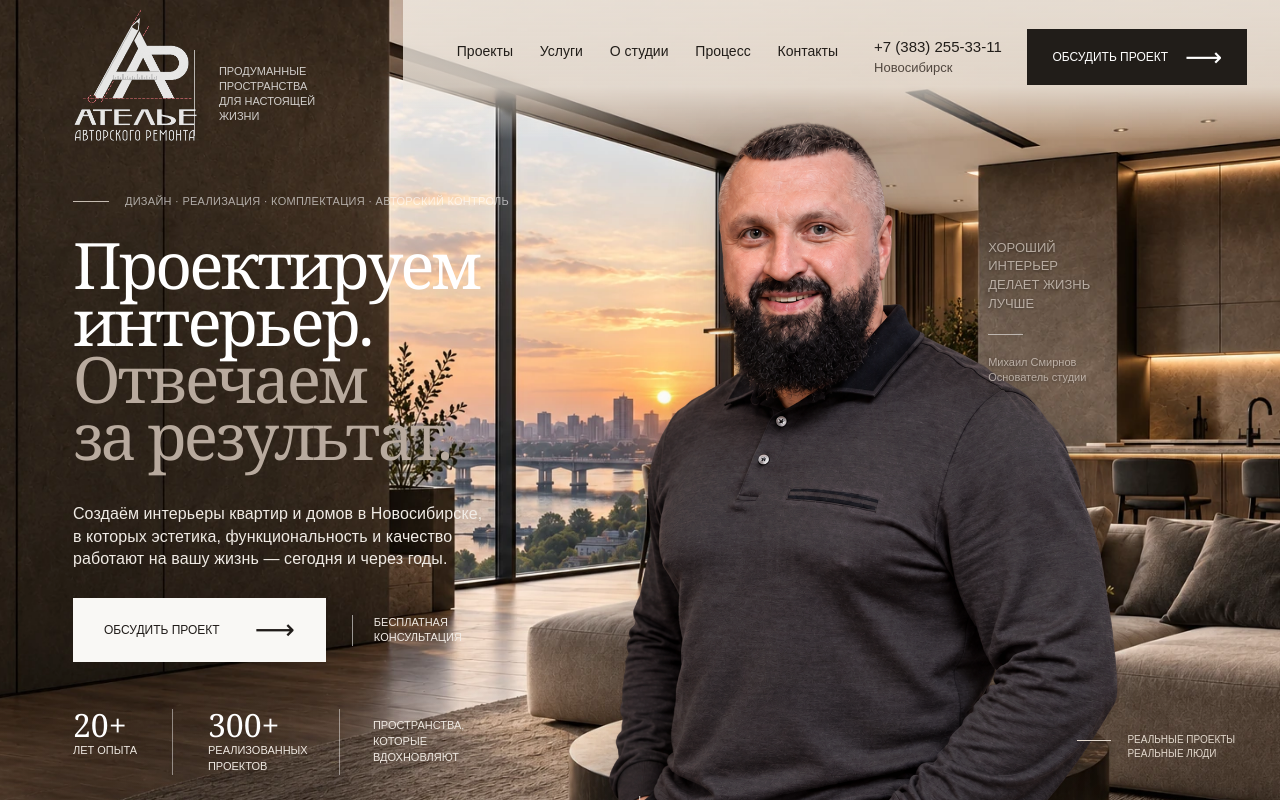
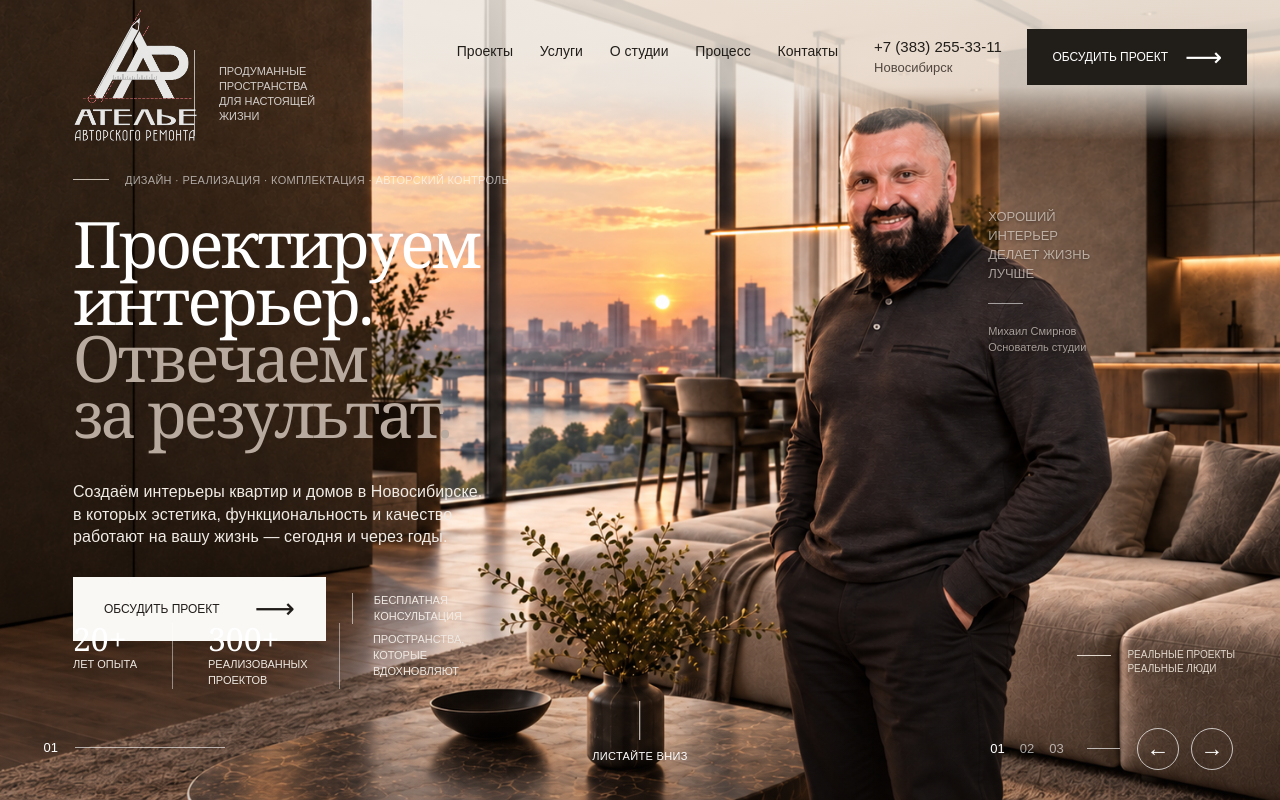
Before and after one commit to Gartrem/2553311, a Next.js app: page / in a window 1280 px wide. Shown: the top 800 px of the page. Built offline with nearby package versions, Linux system fonts and the light colour scheme.

Commit message:
Integrate founder into reference hero scene with natural lighting

```diff
--- a/app/globals.css
+++ b/app/globals.css
@@ -245,11 +245,14 @@ html{scrollbar-width:none}html::-webkit-scrollbar{width:0;height:0}
 }
 @media(min-width:1051px) and (max-width:1250px){.siteHeaderHome::before{left:29vw}}
 
-/* Founder portrait on the opening slide. */
-.heroFounder{position:absolute;z-index:2;top:7.5%;right:10%;width:auto;height:90%;object-fit:contain;object-position:center bottom;pointer-events:none;filter:drop-shadow(0 20px 28px rgba(20,15,12,.18));animation:founderIn .65s ease both}
-@keyframes founderIn{from{opacity:0;transform:translateY(18px)}to{opacity:1;transform:translateY(0)}}
-@media(min-width:1051px){.heroAside{z-index:4;left:77.2%;top:26.5%}}
-@media(max-width:1250px) and (min-width:1051px){.heroFounder{right:3%;height:90%}}
-@media(max-width:1050px){.heroFounder{z-index:2;top:auto;right:-2%;bottom:-1%;width:min(59vw,590px);height:auto;opacity:.92}.heroContent,.heroStats{z-index:4}}
-@media(max-width:700px){.heroFounder{right:-31%;bottom:auto;top:6.5%;width:92vw;opacity:.78;filter:drop-shadow(0 16px 25px rgba(20,15,12,.2))}.heroPanel{z-index:3}.heroVignette{z-index:3}.heroContent,.heroStats,.heroSlideControls{z-index:5}}
-@media(prefers-reduced-motion:reduce){.heroFounder{animation:none}}
+/* Keep the founder and the room in one photographic coordinate system. */
+@media(min-width:1051px){
+  .hero{min-height:760px}
+  .heroImage:first-child img{object-position:center center}
+  .heroAside{left:77.2%;top:26%;width:140px}
+}
+@media(max-width:1050px){.heroImage:first-child img{object-position:70% center}}
+@media(max-width:700px){
+  .heroImage:first-child{height:510px}
+  .heroImage:first-child img{object-position:72% top}
+}
--- a/components/HeroGallery.tsx
+++ b/components/HeroGallery.tsx
@@ -5,7 +5,7 @@ import { useState } from 'react';
 
 const base = process.env.NODE_ENV === 'production' ? '/2553311' : '';
 const slides = [
-  { src: `${base}/assets/hero-reference.webp`, alt: 'Панорамный интерьер с видом на город и реку в вечернем свете' },
+  { src: `${base}/assets/hero-founder-scene.png`, alt: 'Михаил Смирнов в панорамном интерьере в тёплом вечернем свете' },
   { src: `${base}/assets/living-room.webp`, alt: 'Гостиная с натуральным камнем, деревом и мягким дневным светом' },
   { src: `${base}/assets/kitchen-dining.webp`, alt: 'Современная кухня с обеденной зоной в тёплых природных тонах' },
 ];
@@ -20,15 +20,6 @@ export default function HeroGallery() {
         <Image src={slide.src} alt={index === active ? slide.alt : ''} fill priority={index === 0} sizes="100vw" />
       </div>)}
     </div>
-    {active === 0 && <Image
-      className="heroFounder"
-      src={`${base}/assets/mikhail-smirnov-cutout.png`}
-      alt="Михаил Смирнов, основатель студии"
-      width={1152}
-      height={1536}
-      priority
-      sizes="(max-width: 700px) 92vw, (max-width: 1050px) 58vw, 35vw"
-    />}
     {active === 0 && <div className="heroAside">Хороший<br/>интерьер<br/>делает жизнь<br/>лучше<span /><small>Михаил Смирнов<br/>Основатель студии</small></div>}
     <div className="heroSlideControls" aria-label="Фотографии интерьеров">
       <div className="heroSlideNumbers">{slides.map((_, index) => <button key={index} type="button" className={active === index ? 'isActive' : ''} onClick={() => setActive(index)} aria-label={`Показать фотографию ${index + 1}`} aria-current={active === index ? 'true' : undefined}>{String(index + 1).padStart(2, '0')}</button>)}</div>
```
Also changed, not shown: public/assets/hero-founder-scene.png (added).
